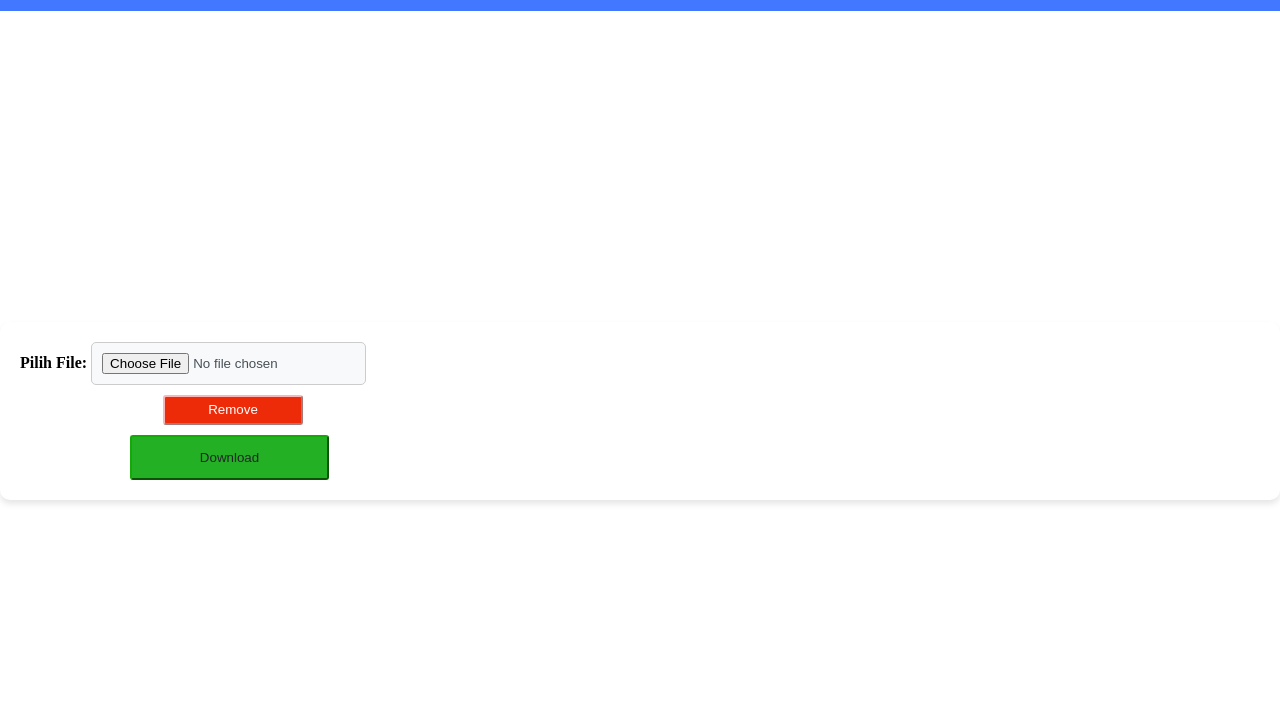
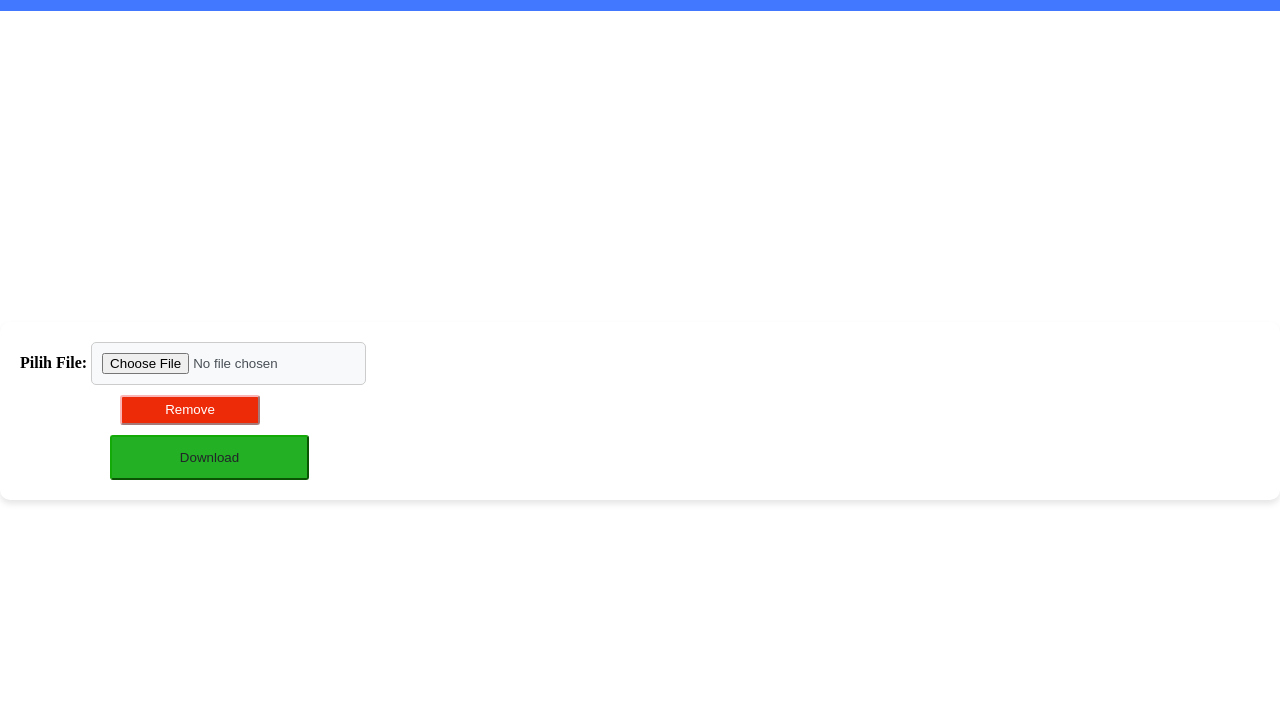
Before and after one commit to Anjaszz/Hapus-background, a plain HTML site: page index.html in a window 1280 px wide. Shown: the part 89-800 px from the top of the page. Drawn offline with nearby package versions, Linux system fonts and the light colour scheme.

Commit message:
Update styles.css

```diff
--- a/styles.css
+++ b/styles.css
@@ -36,7 +36,7 @@ footer {
     color: #fff;
     border-color: #fab6b6;
     margin-top: 10px;
-    margin-left: 143px;
+    margin-left: 100px;
     height: 30px;
     width: 140px;
     border-radius: 3px;
@@ -54,7 +54,7 @@ footer {
     margin-top: 10px;
     height: 45px;
     width: 199px;
-    margin-left: 110px;
+    margin-left: 90px;
     border-radius: 3px;
 }
 
```
